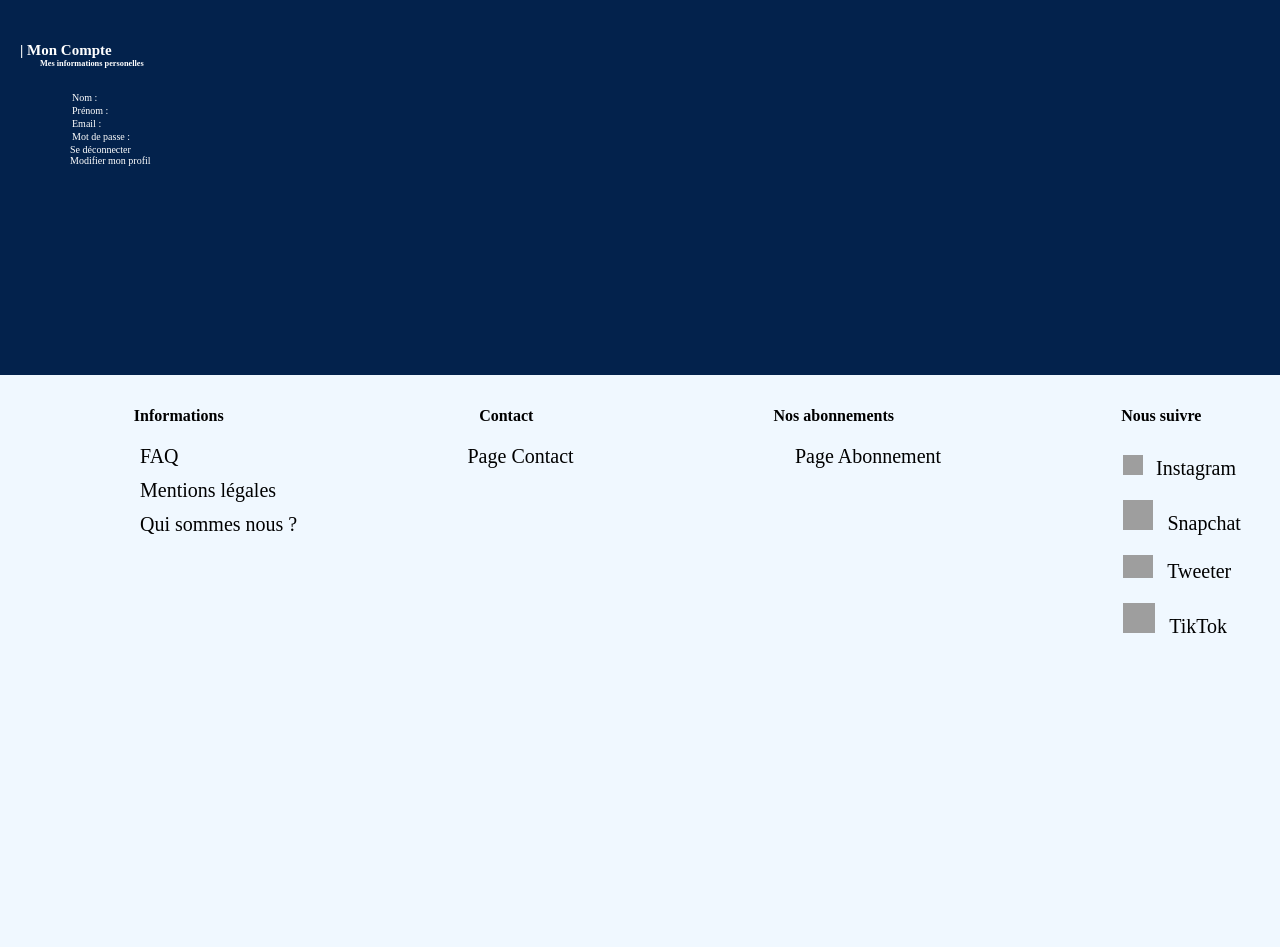
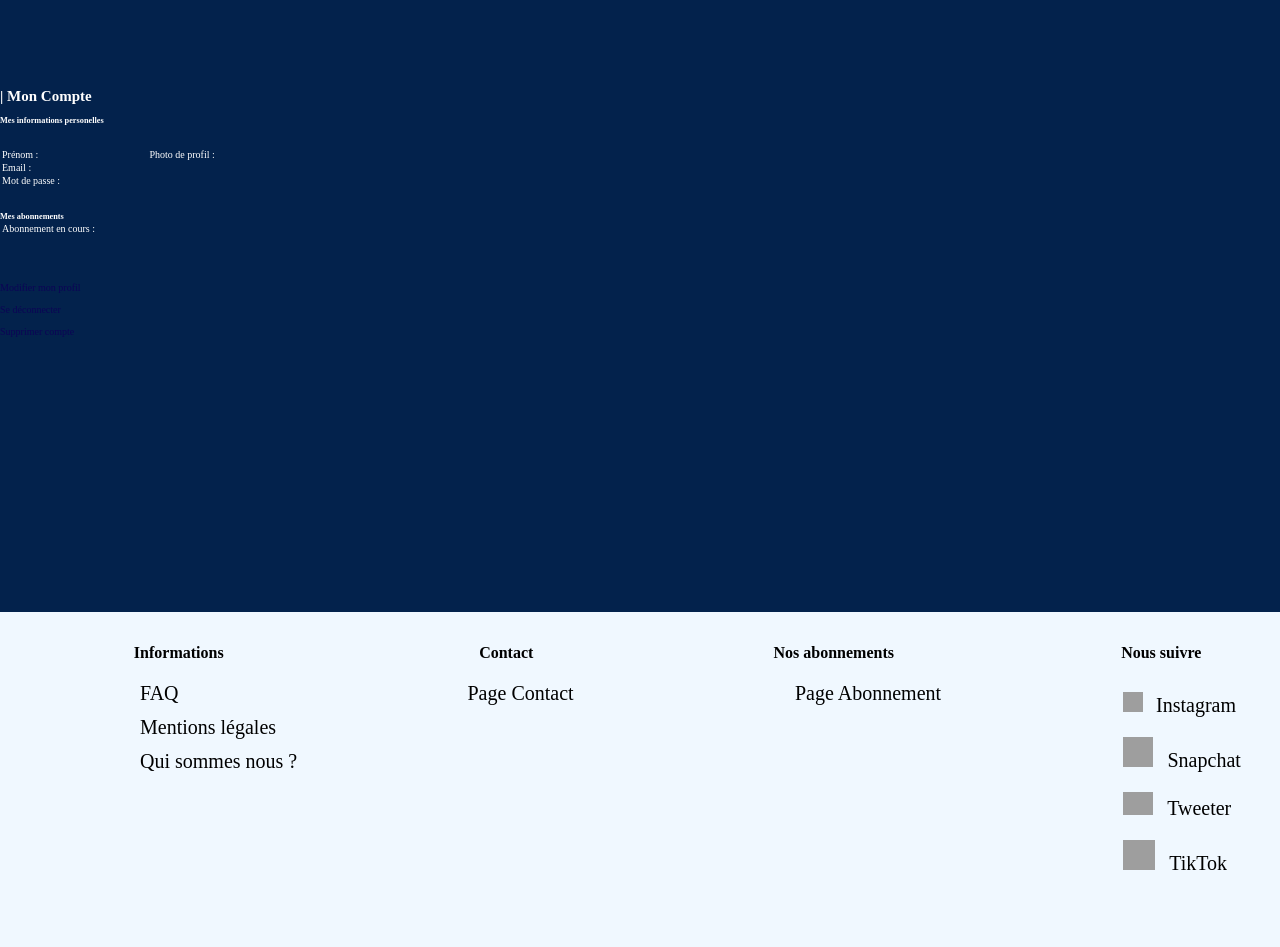
Before and after one commit to Nawel08/Site-Web, a PHP site: page /moncompte.php in a window 1280 px wide. Shown: the part 182-1129 px from the top of the page. Before the commit the page ends 815 px from the top, so only its background shows below. Run offline with PHP 8.4, Linux system fonts and the light colour scheme; the visitor is signed in with stand-in values (Sample User, id 1); data that the repository does not hold is empty; grey boxes are pictures that could not be loaded.

Commit message:
Update moncompte.php

```diff
--- a/moncompte.php
+++ b/moncompte.php
@@ -13,32 +13,44 @@ $userinfo=$requser->fetch(); //on affiche les données de la base de donnée
 <head>
 <meta charset="utf-8">
 <title>N&T School | Mon Compte </title>
-<link rel="stylesheet" type="text/css" href="moncompte.css">
+<link rel="stylesheet" type="text/css" href="moncompte2.css">
 </head>
 <body>
 <?php
 	require('header.html')
 	?>
 
-	<section class="moncompte">
+	<section>
+	<br><br><br><br><br><br>
 	<br><br>
+	<div class="moncompte">
 	<h2>| Mon Compte </h2>
+	<br>
 	<h5>Mes informations personelles </h5>
+
 	<br><br>
+	<table >
+	<tr><td width="20%">Prénom :</td><td><?php echo $userinfo['prenom']; ?></td><td></td><td style="text-align:center;"><label>Photo de profil :</label></td></tr>
+	<tr><td>Email :</td><td><?php echo $userinfo['mail'];?></td><td></td><td style="text-align: center" rowspan='2'><?php if (!empty($userinfo['avatar'])){ ?><img width="70%" height="70%"  style="border-radius: 25% 10%;" src="utilisateur/avatar/<?php echo $userinfo['avatar'];?>"> <?php }
+		//si la variable de l'avatar dans la base de donnée n'est pas vide?></td></tr>
+	<tr><td>Mot de passe :</td><td></td></tr><tr></td><td></td></tr>
+	</table>
+	<br><br>
+
+	<h5>Mes abonnements </h5>
 	<table>
-	<tr><td>Nom :</td><td></td></tr>
-	<tr><td>Prénom :</td><td><?php echo $userinfo['prenom']; ?></td></tr>
-	<tr><td>Email :</td><td><?php echo $userinfo['mail'];?></td></tr>
-	<tr><td>Mot de passe :</td><td><?php echo $userinfo['password'];?></td></tr>
+	<tr><td>Abonnement en cours :</td><td><?php echo $userinfo['mail'];?></td></tr><tr></td><td></td></tr>
+	</table>
+	<br><br><br><br>
 
-	</table>
+	<a href="modification.php">Modifier mon profil </a><br><br>
+	<a href="deconnexion.php">Se déconnecter </a><br><br>
+	<a href="supprimercompte.php?mail=<?php $userinfo['mail'];?>">Supprimer compte </a><br><br>
 
-	<a href="deconnexion.php" style="color:white;">Se déconnecter </a><br>
-	<a href="modification.php">Modifier mon profil </a>
-
+	<br><br><br>
 	</section>
-
-	<br><br><br><br><br><br><br>
+	</div>
+	<br><br><br><br><br><br><br><br><br>
 	<?php
 	require('footer.html');
 	?>
@@ -49,6 +61,6 @@ $userinfo=$requser->fetch(); //on affiche les données de la base de donnée
 <?php
 }
 else{
-echo "variable n'existe pas";} //pour vérifier l'erreur
+header("Location: login.php");} //si on clique sur compte mais qu'on n'est pas connecté cela nous renvoie vers la page connexion
 
 ?>
```
